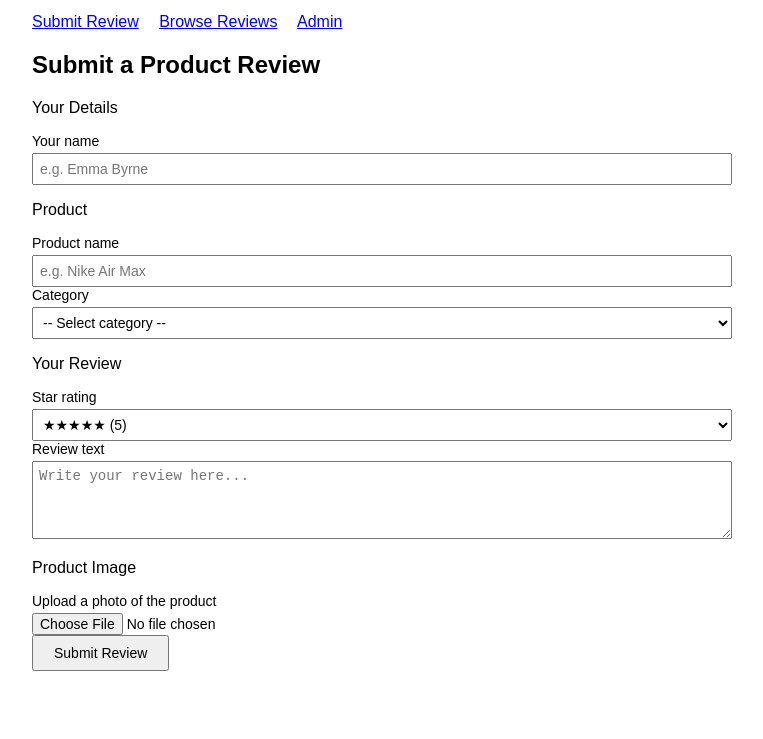
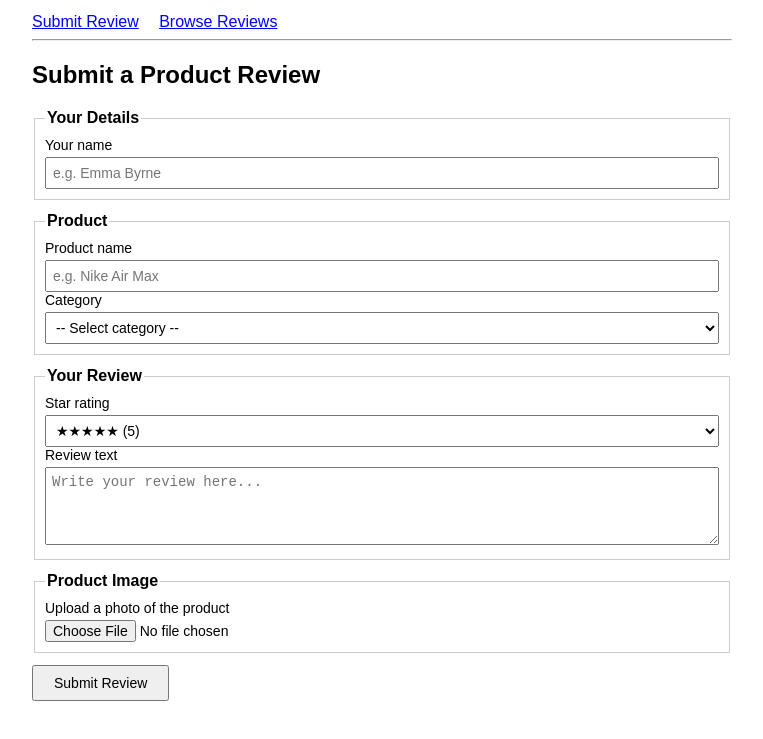
Before and after one commit to Adriana-st/ReviewRekoAWS, an Astro site in the folder frontend/: page / in a window 1280 px wide. Shown: the part 119-858 px from the top of the page, without its empty margins (258-1021 px from the left). Before the commit the page ends 830 px from the top, so only its background shows below. Built offline with nearby package versions, Linux system fonts and the light colour scheme; Astro itself is replaced by a stand-in of ours.

Commit message:
Hide admin

```diff
--- a/frontend/src/pages/index.astro
+++ b/frontend/src/pages/index.astro
@@ -1,48 +1,44 @@
 ---
 import Layout from '../layouts/Layout.astro';
+---
 
----
 <Layout>
-
   <div class="min-h-screen bg-slate-50">
     <div class="max-w-2xl mx-auto px-4 py-10">
 
       <!-- ── Header ─────────────────────────────────────────── -->
-      <div class="mb-8">
+      <div class="mb-4">
         <h1 class="text-2xl font-semibold tracking-tight text-slate-900">ReviewReko</h1>
         <p class="mt-1 text-sm text-slate-400">Smart review moderation · AWS Rekognition</p>
       </div>
 
       <!-- ── Nav ───────────────────────────────────────────── -->
-      <nav class="flex border-b border-slate-200 mb-8">
+      <nav class="flex border-b border-slate-200 mb-2">
         <a id="nav-submit"  class="nav-tab">Submit Review</a>
         <a id="nav-gallery" class="nav-tab">Browse Reviews</a>
-        <a id="nav-admin"   class="nav-tab">Admin</a>
+        <!-- <a id="nav-admin"   class="nav-tab">Admin</a> -->
       </nav>
+
+      <hr class="border-slate-200 mb-6" />
 
       <!-- ══════════════ SUBMIT PAGE ══════════════ -->
       <div id="page-submit" class="page active space-y-4">
 
-        <h2 class="text-base font-semibold text-slate-700">Submit a Product Review</h2>
+        <h2 class="text-lg font-bold text-slate-900">Submit a Product Review</h2>
 
         <!-- Your Details -->
-        <div class="card">
-          <p class="section-label">Your Details</p>
-          <div>
+        <fieldset class="fieldset">
+          <legend class="legend">Your Details</legend>
           <label class="field-label">Your name</label>
           <input type="text" id="customerName" placeholder="e.g. Emma Byrne" class="field-input" />
-          </div>
-        </div>
+        </fieldset>
 
         <!-- Product -->
-        <div class="card">
-          <p class="section-label">Product</p>
-          <div>
+        <fieldset class="fieldset">
+          <legend class="legend">Product</legend>
           <label class="field-label">Product name</label>
           <input type="text" id="productName" placeholder="e.g. Nike Air Max" class="field-input" />
-          </div>
-          <div>
-            <label class="field-label">Category</label>
+          <label class="field-label mt-3">Category</label>
           <select id="productCategory" class="field-input">
             <option value="">-- Select category --</option>
             <option value="footwear">Footwear</option>
@@ -53,13 +49,11 @@ import Layout from '../layouts/Layout.astro';
             <option value="homeware">Homeware</option>
             <option value="other">Other</option>
           </select>
-          </div>
-        </div>
+        </fieldset>
 
-        <!-- Review -->
-        <div class="card">
-          <p class="section-label">Your Review</p>
-          <div>
+        <!-- Your Review -->
+        <fieldset class="fieldset">
+          <legend class="legend">Your Review</legend>
           <label class="field-label">Star rating</label>
           <select id="starRating" class="field-input">
             <option value="5">★★★★★ (5)</option>
@@ -68,38 +62,35 @@ import Layout from '../layouts/Layout.astro';
             <option value="2">★★☆☆☆ (2)</option>
             <option value="1">★☆☆☆☆ (1)</option>
           </select>
-          </div>
-          <div>
-            <label class="field-label">Review text</label>
+          <label class="field-label mt-3">Review text</label>
           <textarea
             id="reviewText"
             rows="4"
             placeholder="Write your review here..."
             class="field-input resize-none"
           ></textarea>
-          </div>
-        </div>
+        </fieldset>
 
-        <!-- Image Upload -->
-        <div class="card">
-          <p class="section-label">Product Image</p>
+        <!-- Product Image -->
+        <fieldset class="fieldset">
+          <legend class="legend">Product Image</legend>
           <label class="field-label">Upload a photo of the product</label>
           <input
             type="file"
             id="imageFile"
             accept="image/*"
             class="w-full text-sm text-slate-500
-                   file:mr-4 file:rounded-lg file:border-0
-                   file:bg-indigo-50 file:px-4 file:py-2
-                   file:text-sm file:font-medium file:text-indigo-700
-                   hover:file:bg-indigo-100 transition"
+                   file:mr-3 file:rounded file:border file:border-slate-300
+                   file:bg-slate-50 file:px-3 file:py-1
+                   file:text-sm file:text-slate-700
+                   hover:file:bg-slate-100 transition"
           />
           <img
             id="preview-img"
             alt="Preview"
-            class="hidden mt-3 w-40 rounded-xl border border-slate-100 object-cover shadow-sm"
+            class="hidden mt-3 w-40 rounded border border-slate-200 object-cover"
           />
-        </div>
+        </fieldset>
 
         <button id="btn-submit-review" class="btn-primary w-full">
           Submit Review
@@ -112,7 +103,7 @@ import Layout from '../layouts/Layout.astro';
       <div id="page-gallery" class="page space-y-5">
 
         <div class="flex items-center justify-between">
-          <h2 class="text-base font-semibold text-slate-700">Browse Approved Reviews</h2>
+          <h2 class="text-lg font-bold text-slate-900">Browse Approved Reviews</h2>
           <button id="btn-load-gallery" class="btn-primary">Load Reviews</button>
         </div>
 
@@ -138,7 +129,7 @@ import Layout from '../layouts/Layout.astro';
       <!-- ══════════════ ADMIN PAGE ══════════════ -->
       <!--
       <div id="page-admin" class="page space-y-4">
-        <h2 class="text-base font-semibold text-slate-700">Admin — All Submissions</h2>
+        <h2 class="text-lg font-bold text-slate-900">Admin — All Submissions</h2>
         <p class="text-xs text-slate-400">Shows all reviews including rejected ones.</p>
         <button id="btn-load-admin" class="btn-primary">Load All Records</button>
         <div id="admin-results" class="space-y-3"></div>
@@ -147,52 +138,49 @@ import Layout from '../layouts/Layout.astro';
 
     </div>
   </div>
-
+</Layout>
 
 <style>
   /* ── Page visibility — toggled by JS ── */
-  .page         { display: none; }
-  .page.active  { display: block; }
+  .page        { display: none; }
+  .page.active { display: block; }
 
   /* ── Nav tabs ── */
   .nav-tab {
-    @apply cursor-pointer border-b-2 border-transparent px-5 py-2.5
+    @apply cursor-pointer border-b-2 border-transparent px-4 py-2
            text-sm font-medium text-slate-400 transition-colors
            hover:text-slate-700;
   }
   .nav-tab.active {
-    @apply border-indigo-500 text-indigo-600;
+    @apply border-indigo-500 font-bold text-slate-900;
   }
 
-  /* ── Reusable card ── */
-  .card {
-    @apply space-y-4 rounded-2xl border border-slate-100 bg-white p-6 shadow-sm;
+  /* ── Fieldset — matches screenshot border-with-legend look ── */
+  .fieldset {
+    @apply rounded border border-slate-300 px-4 pb-5 pt-1;
   }
 
-  /* ── Section label inside a card ── */
-  .section-label {
-    @apply text-xs font-semibold uppercase tracking-widest text-slate-400;
+  /* ── Legend — bold label embedded in the fieldset border ── */
+  .legend {
+    @apply px-1 text-sm font-bold text-slate-900;
   }
 
   /* ── Form label ── */
   .field-label {
-    @apply mb-1 block text-sm font-medium text-slate-700;
+    @apply mb-1 block text-sm text-slate-700;
   }
 
   /* ── All text inputs, selects, textareas ── */
   .field-input {
-    @apply w-full rounded-lg border border-slate-200 bg-white px-3 py-2
+    @apply w-full rounded border border-slate-300 bg-white px-3 py-2
            text-sm text-slate-900 placeholder-slate-400 transition
-           focus:border-transparent focus:outline-none focus:ring-2 focus:ring-indigo-500;
+           focus:border-indigo-400 focus:outline-none focus:ring-1 focus:ring-indigo-400;
   }
 
-  /* ── Primary button ── */
+  /* ── Primary button — matches screenshot plain grey button ── */
   .btn-primary {
-    @apply rounded-xl bg-indigo-600 px-5 py-2.5 text-sm font-semibold
-           text-white shadow-sm transition-colors hover:bg-indigo-700;
+    @apply rounded border border-slate-300 bg-slate-100 px-4 py-2
+           text-sm font-medium text-slate-800 shadow-sm transition-colors
+           hover:bg-slate-200;
   }
 </style>
-
-
-
-</Layout>
```
Lines whose indentation alone changed are shown as unchanged.
